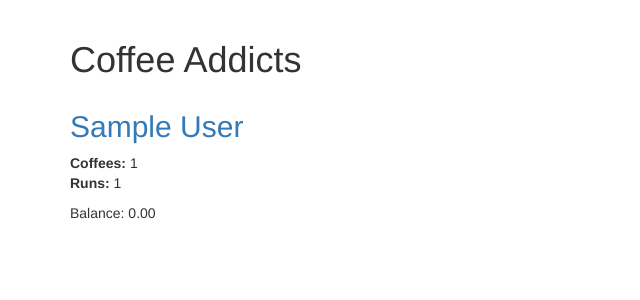
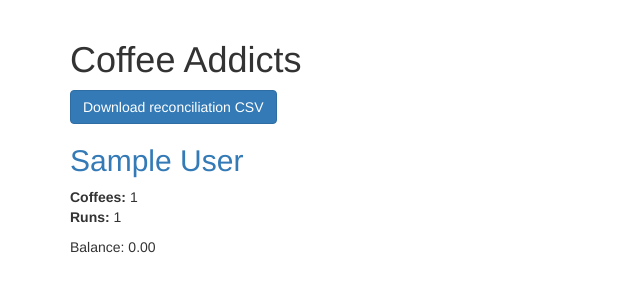
Before and after one commit to ncss/ncss-coffeerun, a Flask app: page /user/ in a window 1280 px wide. Shown: the part 51-351 px from the top of the page, without its empty margins (0-640 px from the left). Run offline with Flask 2, Linux system fonts and the light colour scheme; a user stored in the database is signed in; tables that the repository leaves empty hold one stand-in row (values such as "Sample post"); some libraries are stand-ins or nearby versions.

Commit message:
Add a CSV download of the reconciliation data. (#30)

```diff
--- a/application/models.py
+++ b/application/models.py
@@ -79,6 +79,9 @@ class User(db.Model):
 
     def is_anonymous(self):
         return False
+
+    def get_balance(self):
+        return self.money_owed() - self.money_owing()
 
     def get_id(self):
         return str(self.id)
--- a/application/templates/viewallusers.html
+++ b/application/templates/viewallusers.html
@@ -2,13 +2,18 @@
 
 {% block subcontent %}
 <h1>Coffee Addicts</h1>
+
+<div class="btn-group" role="group">
+  <a class="btn btn-primary" href="{{ url_for("download_reconcile_csv") }}">Download reconciliation CSV</a>
+</div>
+
 <div class="row">
     {% for addict in people %}
     <div class="col-xs-6 col-sm-3">
         <h2><a href="{{ url_for("view_user", userid=addict.id) }}">{{ addict.name }}</a></h2>
         <p><strong>Coffees:</strong> {{ addict.coffees|length }}<br>
         <strong>Runs:</strong> {{ addict.runs|length }}</p>
-        <p>Balance: {{ "%.2f" % (addict.money_owed() - addict.money_owing()) }} </p>
+        <p>Balance: {{ "%.2f" % (addict.get_balance()) }} </p>
     </div>
     {% if loop.index is divisibleby 4 %}
     </div>
--- a/application/views.py
+++ b/application/views.py
@@ -1,5 +1,7 @@
 import cgi
+import csv
 import datetime
+import io
 import itertools
 import json
 import logging
@@ -10,7 +12,7 @@ from application.models import Cafe, Coffee, Event, Price, Run, SlackTeamAccessT
 
 import coffeespecs
 
-from flask import flash, jsonify, redirect, render_template, request, session, url_for
+from flask import Response, flash, jsonify, redirect, render_template, request, session, url_for
 
 from flask_login import current_user, login_required, login_user, logout_user
 
@@ -415,9 +417,27 @@ def edit_coffee(coffeeid):
 
 @app.route("/user/", methods=["GET"])
 @login_required
-def get_all_users():
-    people = User.query.all()
+def view_all_users():
+    people = User.query.order_by(User.name)
     return render_template("viewallusers.html", people=people, current_user=current_user)
+
+
+@app.route("/reconcile/csv/", methods=["GET"])
+@login_required
+def download_reconcile_csv():
+    file = io.StringIO()
+    writer = csv.DictWriter(file, ('Name', 'Balance'))
+    writer.writeheader()
+    for addict in User.query.order_by(User.name):
+        row = {
+            'Name': addict.name,
+            'Balance': f'{addict.get_balance():.2f}',
+        }
+        writer.writerow(row)
+
+    return Response(file.getvalue().encode('utf-8'), content_type='text/csv; charset=utf-8', headers={
+        'Content-Disposition': f'attachment; filename=coffee-reconcile.{datetime.date.today().isoformat()}.csv',
+    })
 
 
 @app.route("/user/<int:userid>/", methods=["GET"])
```
